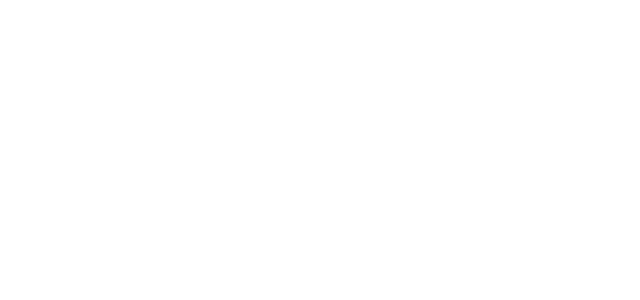
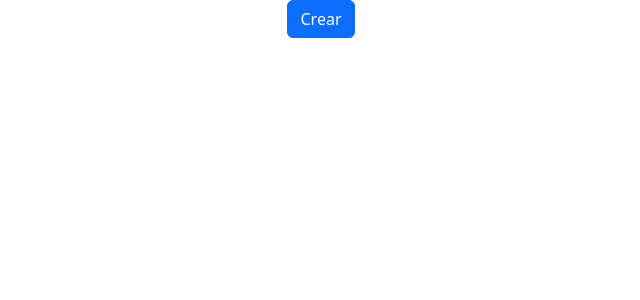
Before and after one commit to sktvera/challenge_laravel, a React (Create React App) app in the folder client/: page / in a window 1280 px wide. Shown: the top 300 px of the page, without its empty margins (319-959 px from the left). Built offline with nearby package versions, Linux system fonts and the light colour scheme.

Commit message:
depurando la app

```diff
--- a/client/public/index.html
+++ b/client/public/index.html
@@ -10,34 +10,14 @@
       content="Web site created using create-react-app"
     />
     <link rel="apple-touch-icon" href="%PUBLIC_URL%/logo192.png" />
-    <!--
-      manifest.json provides metadata used when your web app is installed on a
-      user's mobile device or desktop. See https://developers.google.com/web/fundamentals/web-app-manifest/
-    -->
+
     <link rel="manifest" href="%PUBLIC_URL%/manifest.json" />
-    <!--
-      Notice the use of %PUBLIC_URL% in the tags above.
-      It will be replaced with the URL of the `public` folder during the build.
-      Only files inside the `public` folder can be referenced from the HTML.
 
-      Unlike "/favicon.ico" or "favicon.ico", "%PUBLIC_URL%/favicon.ico" will
-      work correctly both with client-side routing and a non-root public URL.
-      Learn how to configure a non-root public URL by running `npm run build`.
-    -->
-    <title>React App</title>
+    <title>laravel Challenge</title>
   </head>
   <body>
     <noscript>You need to enable JavaScript to run this app.</noscript>
     <div id="root"></div>
-    <!--
-      This HTML file is a template.
-      If you open it directly in the browser, you will see an empty page.
 
-      You can add webfonts, meta tags, or analytics to this file.
-      The build step will place the bundled scripts into the <body> tag.
-
-      To begin the development, run `npm start` or `yarn start`.
-      To create a production bundle, use `npm run build` or `yarn build`.
-    -->
   </body>
 </html>
--- a/client/src/App.js
+++ b/client/src/App.js
@@ -4,6 +4,7 @@
 function App() {
   return (
     <div className="App">
+      <button className='btn btn-primary'>Crear</button>
 
     </div>
   );
--- a/client/src/index.js
+++ b/client/src/index.js
@@ -10,5 +10,6 @@
 root.render(
   <React.StrictMode>
     <App />
-  </React.StrictMode>
+  </React.StrictMode>,
+
 );
```
